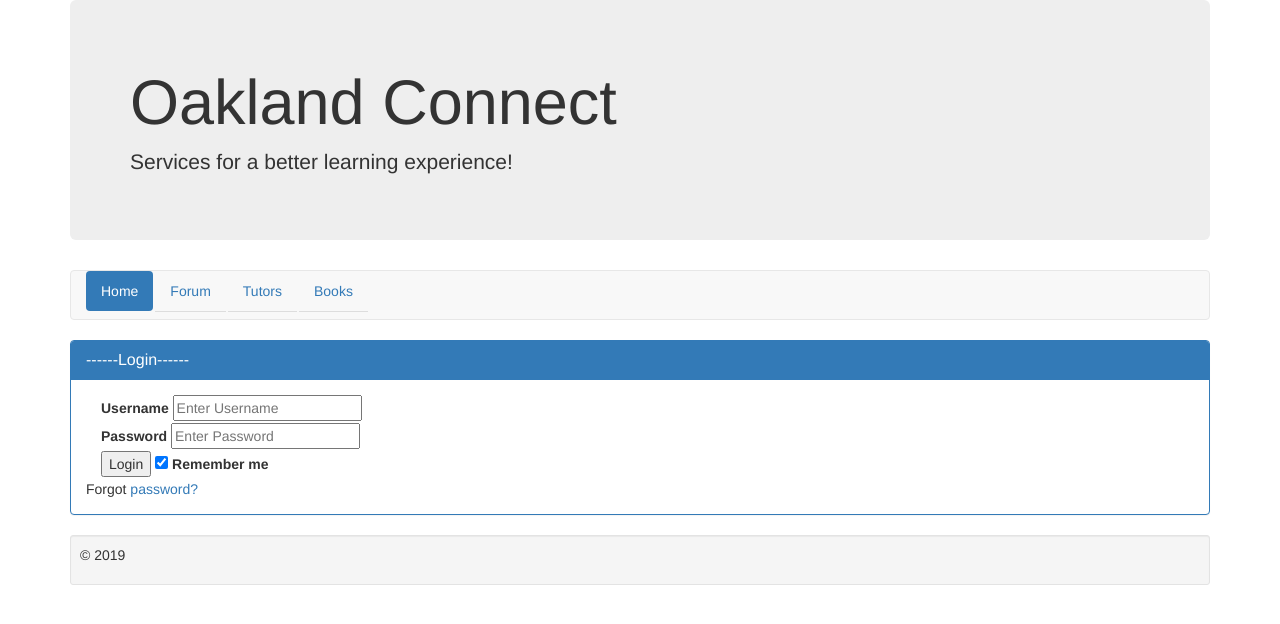
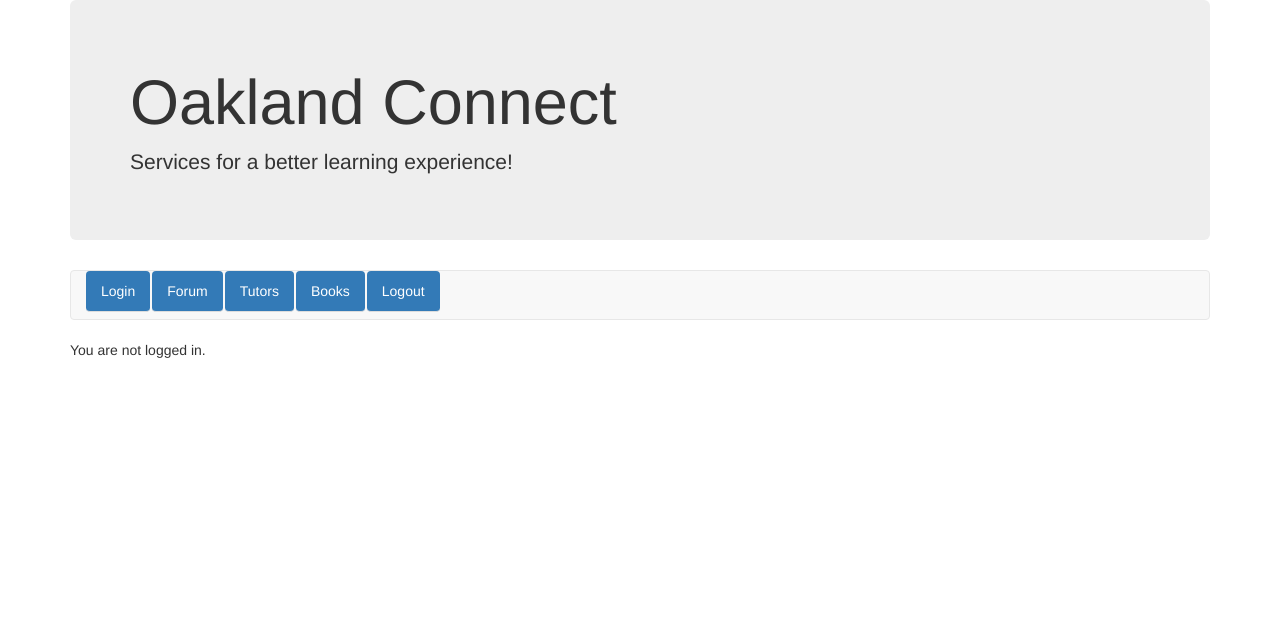
Before and after one commit to zswalter/OaklandConnect, a Django app: page / in a window 1280 px wide. Shown: the top 624 px of the page. Run offline with Django 3.2, Linux system fonts and the light colour scheme; some libraries are stand-ins or nearby versions.

Commit message:
Login added

```diff
--- a/oaklandconnect/pds/settings.py
+++ b/oaklandconnect/pds/settings.py
@@ -120,4 +120,5 @@ USE_TZ = True
 STATIC_URL = '/static/'
 
 # Authentication Redirects
-LOGIN_REDIRECT_URL = 'login.html'
+LOGIN_REDIRECT_URL = 'index'
+LOGOUT_REDIRECT_URL = 'login'
--- a/oaklandconnect/pds/urls.py
+++ b/oaklandconnect/pds/urls.py
@@ -20,8 +20,8 @@ from django.conf import settings
 
 urlpatterns = [
     path('admin/', admin.site.urls),
-	path('', TemplateView.as_view(template_name='login.html'), name='login'),
-	path('index/', TemplateView.as_view(template_name='index.html'), name='index'),
+	path('accounts/', include('django.contrib.auth.urls')),
+	path('', TemplateView.as_view(template_name='index.html'), name='index'),
 	path('books/', TemplateView.as_view(template_name='books.html'), name='books'),
 	path('forum/', TemplateView.as_view(template_name='forum.html'), name='forum'),
 	path('tutors/', TemplateView.as_view(template_name='tutors.html'), name='tutors'),
--- a/oaklandconnect/static/styles.css
+++ b/oaklandconnect/static/styles.css
@@ -30,3 +30,8 @@ body {
 img {
    max-width: 100%;
 }
+
+li.focus {
+  background-color: blue;
+  color: blue;
+}
--- /dev/null
+++ b/oaklandconnect/templates/base.html
@@ -0,0 +1,39 @@
+<!DOCTYPE html>
+<html lang="en">
+
+{% load static %}
+
+<head>
+    <meta name="viewport" content="width=device-width, initial-scale=1">
+    <link rel="stylesheet" href="https://maxcdn.bootstrapcdn.com/bootstrap/3.3.2/css/bootstrap.min.css">
+    <link rel="stylesheet" type="text/css" href="{% static 'styles.css' %}>
+    <script src="https://ajax.googleapis.com/ajax/libs/jquery/1.11.3/jquery.min.js"></script>
+    <script src="http://maxcdn.bootstrapcdn.com/bootstrap/3.3.2/js/bootstrap.min.js"></script>
+</head>
+
+<body>
+    <div class="container">
+        <div class="jumbotron">
+            <h1>Oakland Connect</h1>
+            <p>Services for a better learning experience!</p>
+        </div>
+        <nav class="navbar navbar-default">
+            <div class="container-fluid">
+                <div class="navbar-header">
+                    <ul class="nav nav-pills">
+                        <li class="active"><a href="{% url 'login' %}" class="nav-tabs">Login</a></li>
+                        <li class="active"><a href="{% url 'forum' %}" class="nav-tabs">Forum</a></li>
+                        <li class="active"><a href="{% url 'tutors' %}" class="nav-tabs">Tutors</a></li>
+                        <li class="active"><a href="{% url 'books' %}" class="nav-tabs">Books</a></li>
+						<li class="active"><a href="{% url 'logout' %}" class="nav-tabs">Logout</a></li>
+                    </ul>
+                </div>
+            </div>
+        </nav>
+
+	<!-- container -->
+	{% block content %}
+	{% endblock %}
+</body>
+
+</html>
--- a/oaklandconnect/templates/books.html
+++ b/oaklandconnect/templates/books.html
@@ -1,7 +1,8 @@
 <!DOCTYPE html>
 <html lang="en">
-{% extends 'index.html' %}
+{% extends 'base.html' %}
 {% block content %}
+{% if user.is_authenticated %}
         <div class="row">
             <div class="col-md-12">
                 <div class="panel panel-primary">
@@ -25,6 +26,9 @@
         </div>
     </div>
 </body>
+{% else %}
+<p>You are not logged in</p>
+{% endif %}
 {% endblock %}
 
 </html>
--- a/oaklandconnect/templates/index.html
+++ b/oaklandconnect/templates/index.html
@@ -1,38 +1,13 @@
-<!DOCTYPE html>
-<html lang="en">
+{% extends 'base.html' %}
 
-{% load static %}
+{% block title %}Home{% endblock %}
 
-<head>
-    <meta name="viewport" content="width=device-width, initial-scale=1">
-    <link rel="stylesheet" href="https://maxcdn.bootstrapcdn.com/bootstrap/3.3.2/css/bootstrap.min.css">
-    <link rel="stylesheet" type="text/css" href="{% static 'styles.css' %}>
-    <script src="https://ajax.googleapis.com/ajax/libs/jquery/1.11.3/jquery.min.js"></script>
-    <script src="http://maxcdn.bootstrapcdn.com/bootstrap/3.3.2/js/bootstrap.min.js"></script>
-</head>
-
-<body>
-    <div class="container">
-        <div class="jumbotron">
-            <h1>Oakland Connect</h1>
-            <p>Services for a better learning experience!</p>
-        </div>
-        <nav class="navbar navbar-default">
-            <div class="container-fluid">
-                <div class="navbar-header">
-                    <ul class="nav nav-pills">
-                        <li role="presentation" class="active"><a href="{% url 'login' %}">Home</a></li>
-                        <li role="presentation" class="nav-tabs"><a href="{% url 'forum' %}">Forum</a></li>
-                        <li role="presentation" class="nav-tabs"><a href="{% url 'tutors' %}">Tutors</a></li>
-                        <li role="presentation" class="nav-tabs"><a href="{% url 'books' %}">Books</a></li>
-                    </ul>
-                </div>
-            </div>
-        </nav>
-
-	<!-- container -->
-	{% block content %}
-	{% endblock %}
-</body>
-
-</html>
+{% block content %}
+{% if user.is_authenticated %}
+<meta http-equiv="refresh" content=".000001;URL='{% url 'forum' %}'"></a>
+  <p>You are logged in.</p>
+  <a href="{% url 'logout' %}">logout</a>
+{% else %}
+  <p>You are not logged in.</p>
+{% endif %}
+{% endblock %}
--- a/oaklandconnect/templates/login.html
+++ b/oaklandconnect/templates/registration/login.html
@@ -1,6 +1,6 @@
 <!DOCTYPE html>
 <html lang="en">
-{% extends 'index.html' %}
+{% extends 'base.html' %}
 {% block content %}
 	   <div class="row">
             <div class="col-md-12">
@@ -9,15 +9,10 @@
                         <h3 class="panel-title">------Login------</h3>
                       </div>
                       <div class="panel-body">
-                          <form action="">
-                              <div class="container">
-                                <label for="uname"><b>Username</b></label>
-                                <input type="text" placeholder="Enter Username" name="uname" required>
-                                <br>
-                                <label for="psw"><b>Password</b></label>
-                                <input type="password" placeholder="Enter Password" name="psw" required>
-                                <br>
-                                <button type="submit">Login</button>
+                          <form method="post">
+							{% csrf_token %}
+								{{ form.as_p }}
+                                <button type="submit">Login</a></button>
                                 <label>
                                   <input type="checkbox" checked="checked" name="remember"> Remember me
                                   </label>
@@ -28,9 +23,6 @@
                       </div>
                 </div>
             </div>
-            <div class="well well-sm">
-                <p> &copy 2019</p>
-            </div>
         </div>
     </div>
 	{% endblock %}
--- a/oaklandconnect/templates/tutors.html
+++ b/oaklandconnect/templates/tutors.html
@@ -1,8 +1,9 @@
 <!DOCTYPE html>
 <html lang="en">
-{% extends 'index.html' %}
+{% extends 'base.html' %}
 
 {% block content %}
+{% if user.is_authenticated %}
 <body>
 
         <div class="row">
@@ -34,6 +35,9 @@
 
     </div>
 </body>
+{% else %}
+<p>You are not logged in</p>
+{% endif %}
 {% endblock %}
 
 </html>
```
Also changed, not shown: oaklandconnect/templates/forum.html (+7 -1 lines), oaklandconnect/templates/registration/logout.html (added, +8 -0 lines), oaklandconnect/db.sqlite3.
